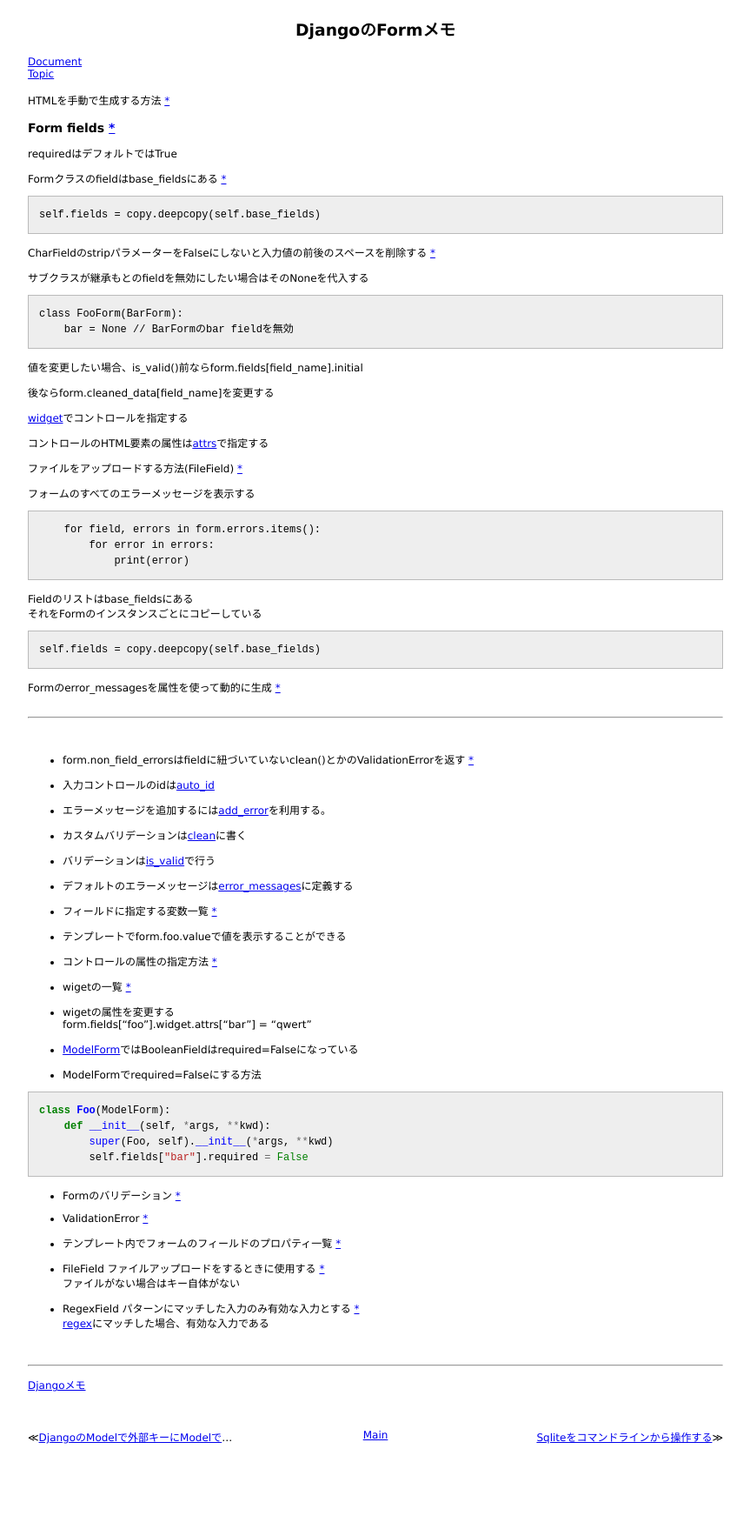
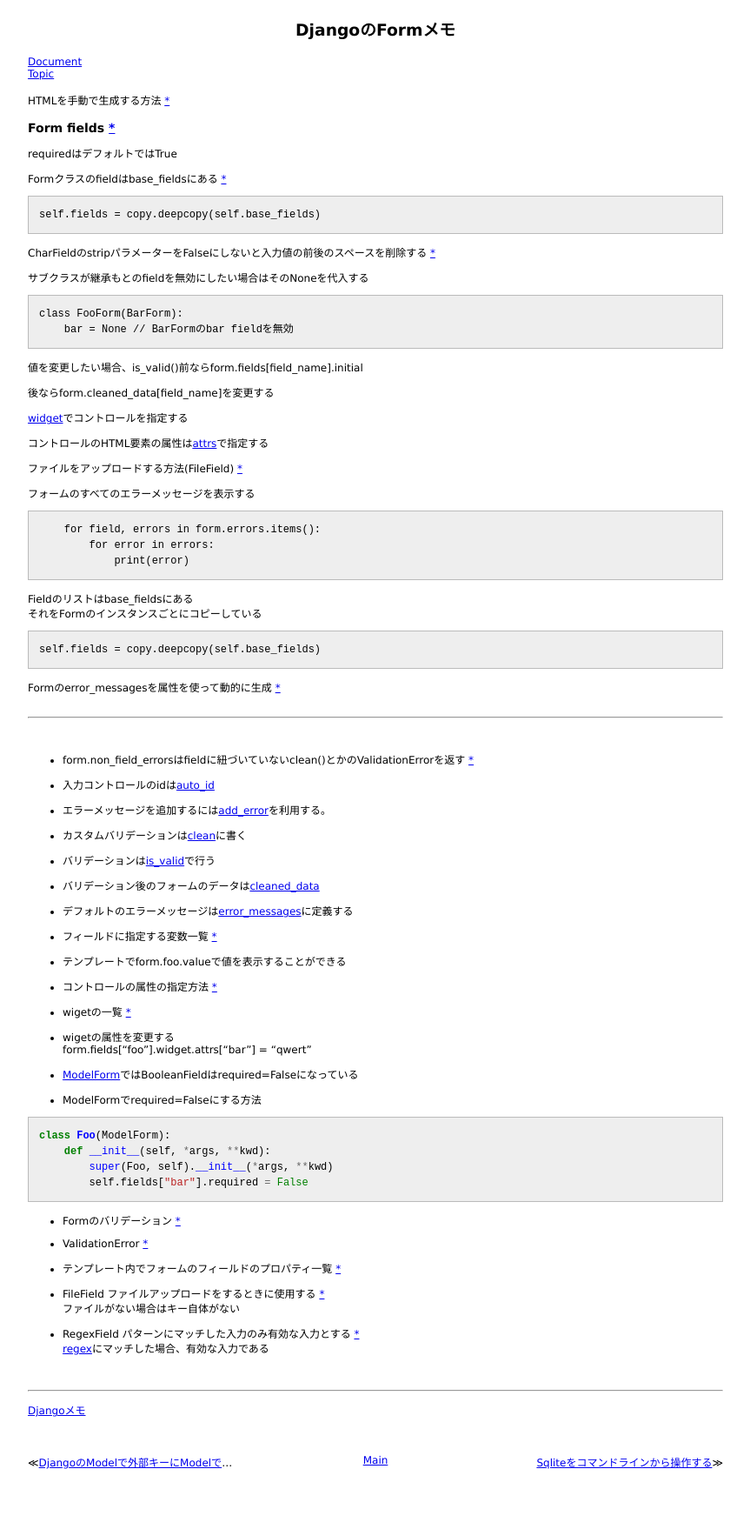
Before and after one commit to 38elements/38elements.github.com, a Jekyll site: the page built from _posts/2014-12-02-django-forms.md, in a window 1280 px wide. Shown: the whole page at 87% size, without its empty margins (208-1071 px from the left). Built offline with Jekyll 4.4.1, drawn with Linux system fonts in a browser that asks for light colours; before the commit the page ends 1729 px from its top, so only the background shows below that.

Commit message:
Update 2014-12-02-django-forms.md

```diff
--- a/_posts/2014-12-02-django-forms.md
+++ b/_posts/2014-12-02-django-forms.md
@@ -65,6 +65,8 @@ Formのerror_messagesを属性を使って動的に生成 [\*](/2016/07/03/djang
 
 * バリデーションは[is_valid](https://docs.djangoproject.com/en/stable/ref/forms/api/#django.forms.Form.is_valid)で行う
 
+* バリデーション後のフォームのデータは[cleaned_data](https://docs.djangoproject.com/ja/1.10/ref/forms/api/#django.forms.Form.cleaned_data )
+
 * デフォルトのエラーメッセージは[error_messages](https://docs.djangoproject.com/en/stable/ref/forms/fields/#django.forms.Field.error_messages)に定義する
 
 * フィールドに指定する変数一覧 [*](https://docs.djangoproject.com/en/stable/ref/forms/fields/#core-field-arguments)
```
